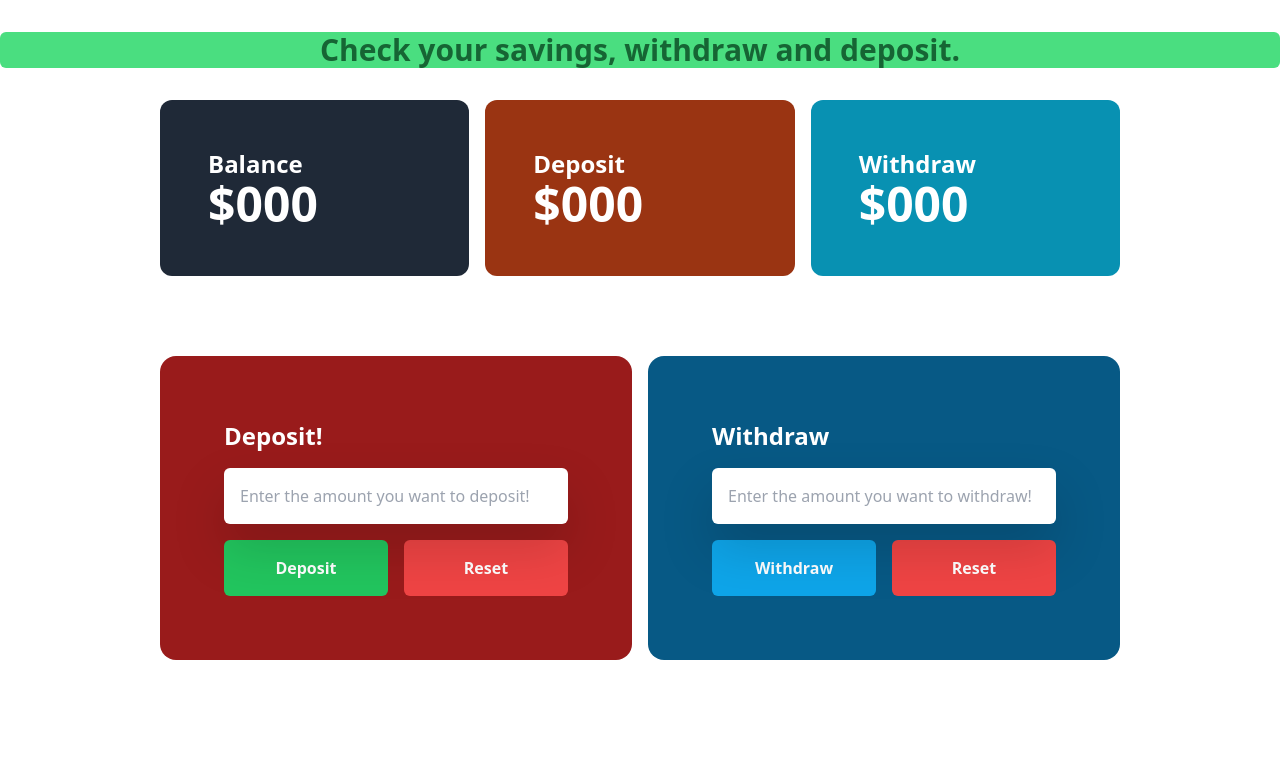
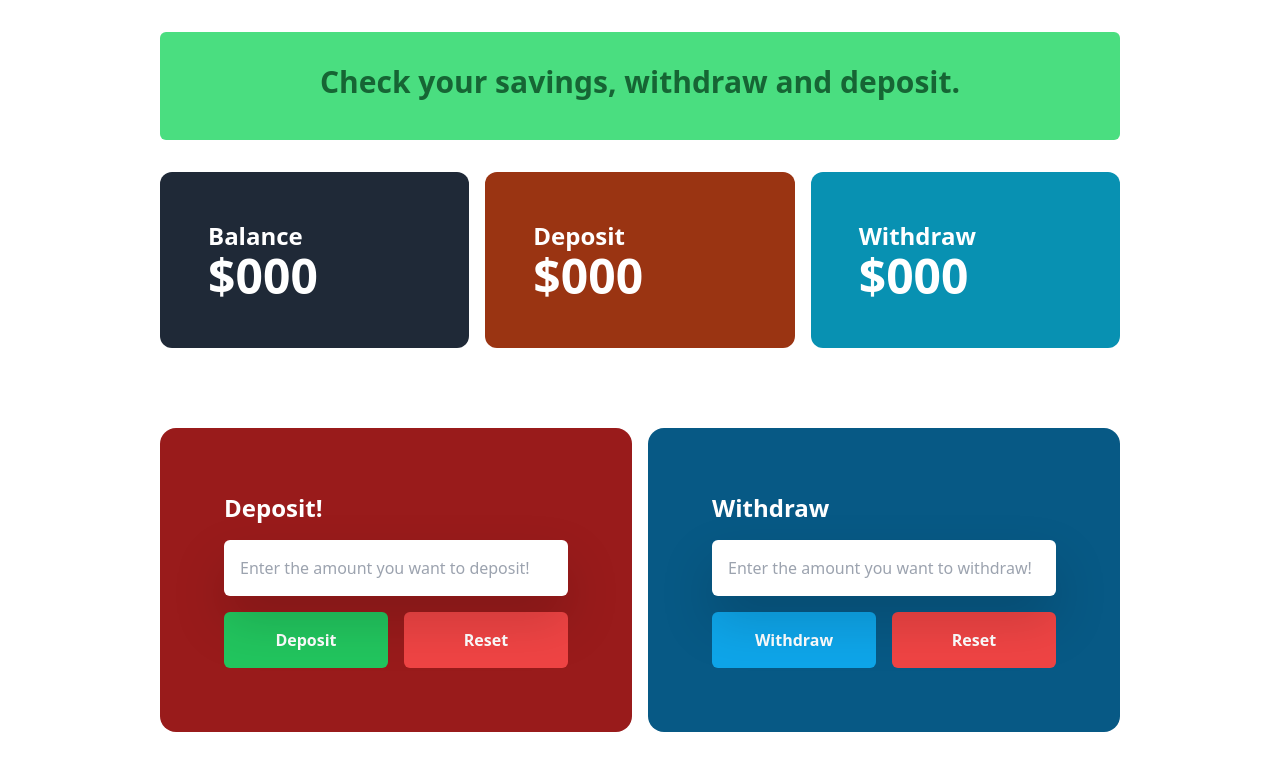
Before and after one commit to nazsakib/bank-login, a plain HTML site: page bank.html in a window 1280 px wide. Drawn offline with nearby package versions, Linux system fonts and the light colour scheme.

Commit message:
width and typo fixed

```diff
--- a/bank.html
+++ b/bank.html
@@ -10,7 +10,7 @@
     </head>
     <body>
         <header
-            class="container text-center bg-green-400 w3/4 mt-8 m-auto rounded-md"
+            class="container text-center bg-green-400 w-3/4 mt-8 p-8 m-auto rounded-md"
         >
             <h1 class="text-center mb-2 text-3xl text-green-800 font-bold">
                 Check your savings, withdraw and deposit.
```
